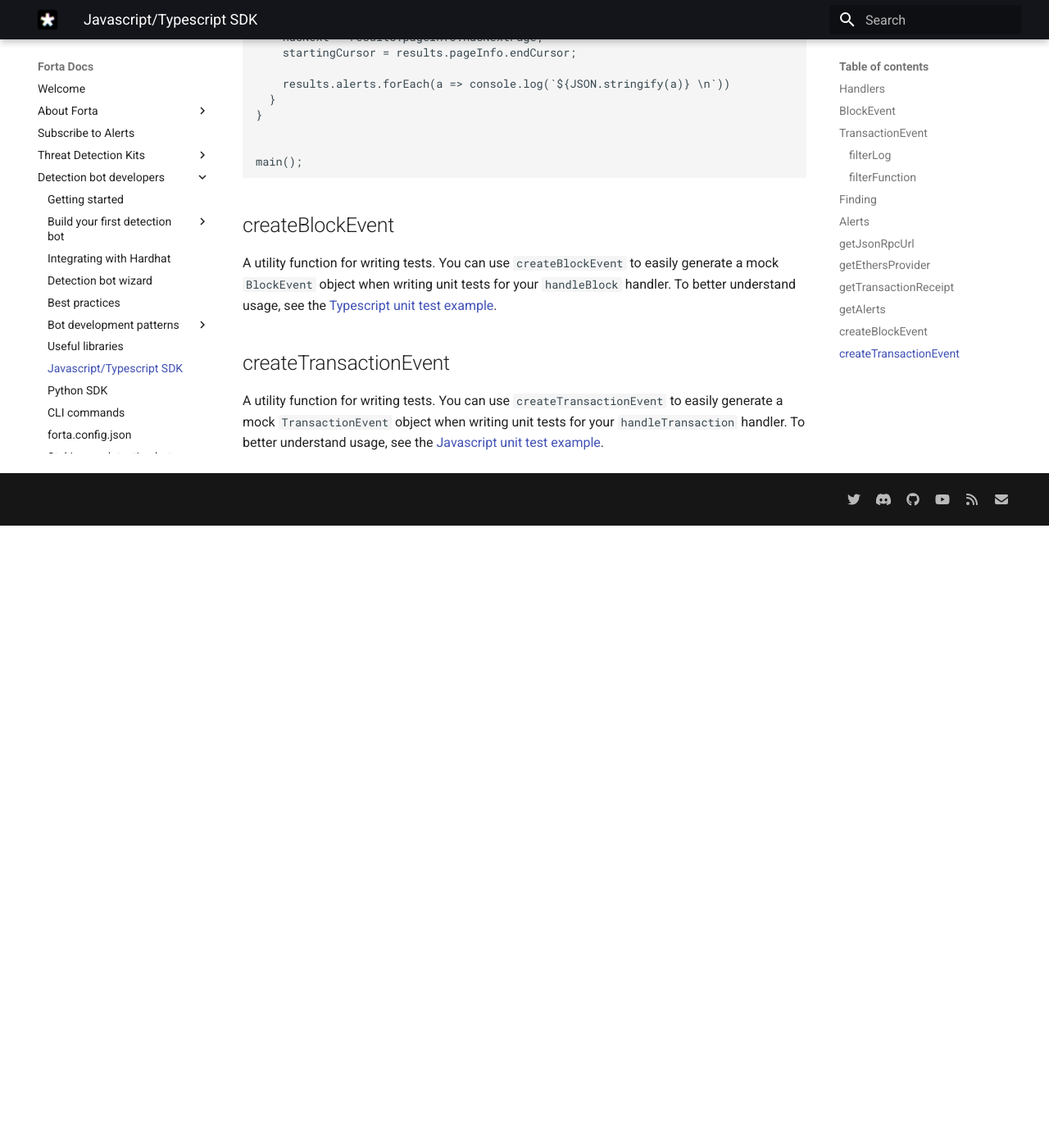
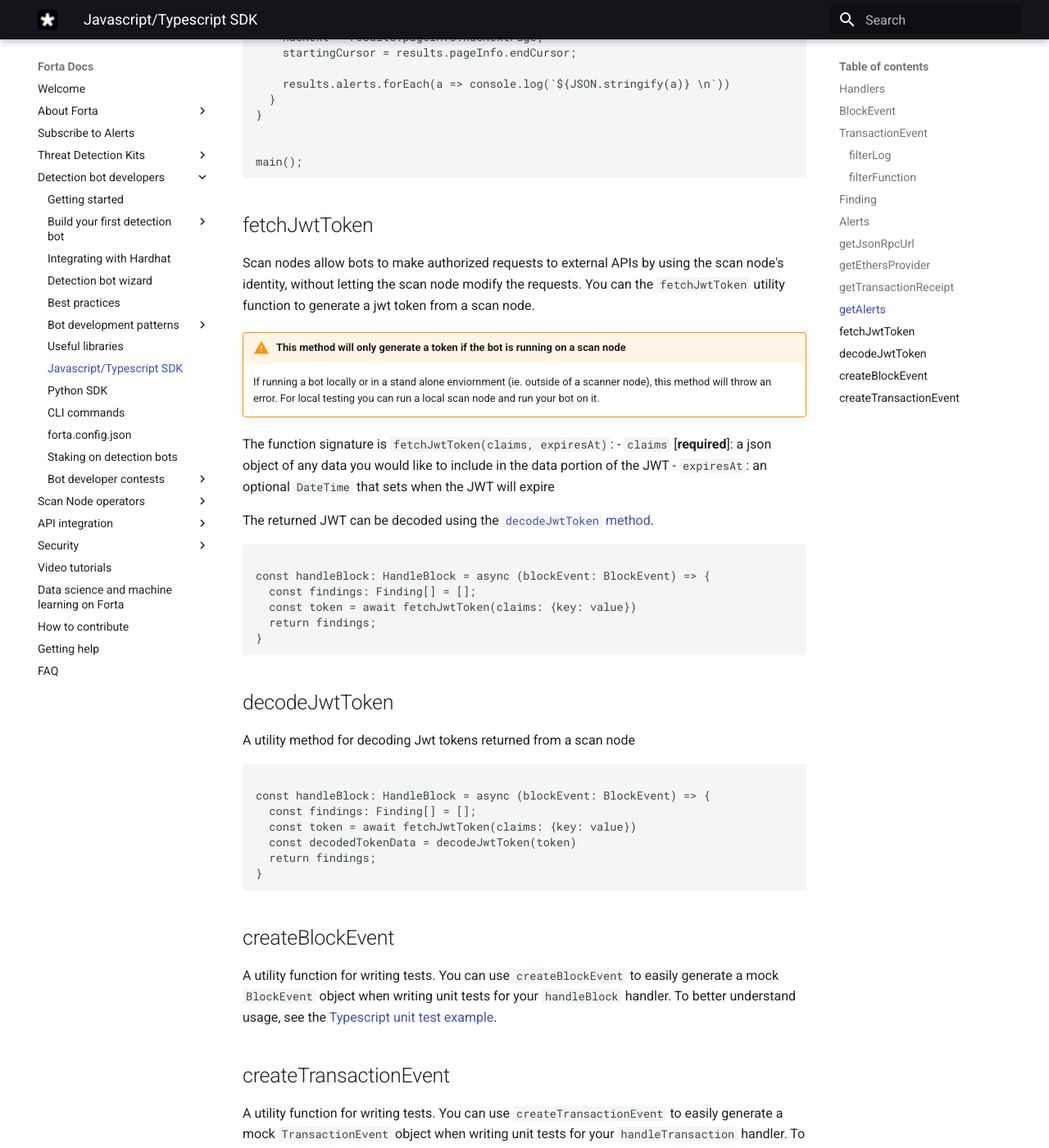
Before and after one commit to forta-network/docs, an MkDocs documentation site: the page built from docs/sdk.md, in a window 1280 px wide and 1400 px high, scrolled down 8619 px. Shown: the whole window at 82% size. Built offline with MkDocs 1.6.1 and Material for MkDocs 9.7.7, drawn with Linux system fonts in a browser that asks for light colours; before the commit the page ends 9260 px from its top, so only the background shows below that.

Commit message:
Adding docs for jwt tokens with sdk

````diff
--- a/docs/sdk.md
+++ b/docs/sdk.md
@@ -268,6 +268,41 @@
 
 main();
 ```
+
+## fetchJwtToken
+
+Scan nodes allow bots to make authorized requests to external APIs by using the scan node's identity, without letting the scan node modify the requests. You can the `fetchJwtToken` utility function to generate a jwt token from a scan node.
+
+!!! warning "This method will only generate a token if the bot is running on a scan node"
+    If running a bot locally or in a stand alone enviornment (ie. outside of a scanner node), this method will throw an error. For local testing you can run a local scan node and run your bot on it.
+
+The function signature is `fetchJwtToken(claims, expiresAt)`:
+- `claims` [**required**]:  a json object of any data you would like to include in the data portion of the JWT
+- `expiresAt`:  an optional `DateTime` that sets when the JWT will expire
+
+The returned JWT can be decoded using the [`decodeJwtToken` method](sdk.md#decodeJwtToken).
+
+``` javascript
+
+const handleBlock: HandleBlock = async (blockEvent: BlockEvent) => {
+  const findings: Finding[] = [];
+  const token = await fetchJwtToken(claims: {key: value})
+  return findings;
+}
+```
+## decodeJwtToken
+
+A utility method for decoding Jwt tokens returned from a scan node
+
+``` javascript
+
+const handleBlock: HandleBlock = async (blockEvent: BlockEvent) => {
+  const findings: Finding[] = [];
+  const token = await fetchJwtToken(claims: {key: value})
+  const decodedTokenData = decodeJwtToken(token)
+  return findings;
+}
+```
 ## createBlockEvent
 
 A utility function for writing tests. You can use `createBlockEvent` to easily generate a mock `BlockEvent` object when writing unit tests for your `handleBlock` handler. To better understand usage, see the [Typescript unit test example](https://github.com/forta-network/forta-bot-examples/blob/master/minimum-balance-ts/src/agent.spec.ts).
````
Also changed, not shown: docs/python.md (+17 -0 lines).
